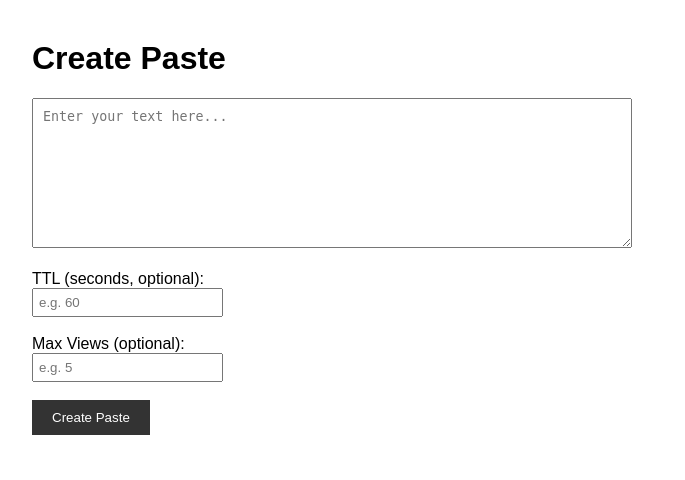
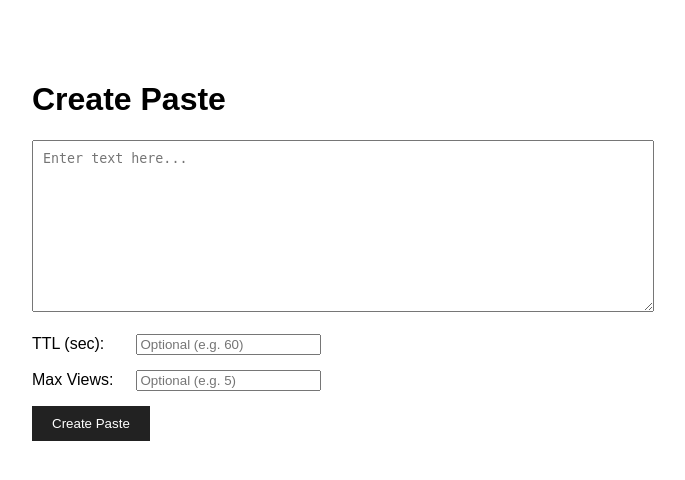
Before and after one commit to rodeatharva04/project1, a Django app: page / in a window 1280 px wide. Shown: the top 480 px of the page, without its empty margins (308-993 px from the left). Run offline with Django 5.2, Linux system fonts and the light colour scheme.

Commit message:
Update index.html

```diff
--- a/templates/pastes/index.html
+++ b/templates/pastes/index.html
@@ -3,45 +3,47 @@
 <head>
     <meta charset="UTF-8">
     <title>Pastebin Lite</title>
-    <meta name="viewport" content="width=device-width, initial-scale=1">
     <style>
-        body { font-family: sans-serif; max-width: 600px; margin: 40px auto; padding: 0 20px; }
-        textarea { width: 100%; height: 150px; padding: 10px; box-sizing: border-box; }
-        input { padding: 5px; }
-        button { padding: 10px 20px; background: #333; color: #fff; border: none; cursor: pointer; }
-        button:hover { background: #555; }
-        .result { margin-top: 20px; padding: 10px; background: #f0f0f0; word-break: break-all; }
+        body { font-family: sans-serif; max-width: 600px; margin: 40px auto; padding: 20px; }
+        textarea { width: 100%; height: 150px; padding: 10px; }
+        .row { margin-bottom: 15px; }
+        label { display: inline-block; width: 100px; }
+        button { padding: 10px 20px; background: #222; color: #fff; border: none; cursor: pointer; }
     </style>
 </head>
 <body>
     <h1>Create Paste</h1>
-    <textarea id="content" placeholder="Enter your text here..."></textarea>
+    <textarea id="content" placeholder="Enter text here..."></textarea>
     <br><br>
-    <label>TTL (seconds, optional):</label><br>
-    <input type="number" id="ttl" placeholder="e.g. 60">
-    <br><br>
-    <label>Max Views (optional):</label><br>
-    <input type="number" id="max_v" placeholder="e.g. 5">
-    <br><br>
+
+    <div class="row">
+        <label>TTL (sec):</label>
+        <input type="number" id="ttl" placeholder="Optional (e.g. 60)">
+    </div>
+
+    <div class="row">
+        <label>Max Views:</label>
+        <input type="number" id="max_v" placeholder="Optional (e.g. 5)">
+    </div>
+
     <button onclick="submitPaste()">Create Paste</button>
 
-    <div id="out" class="result" style="display:none;"></div>
+    <div id="out" style="margin-top:20px; font-weight:bold; word-break: break-all;"></div>
 
     <script>
         async function submitPaste() {
             const out = document.getElementById('out');
-            out.style.display = 'block';
             out.innerText = 'Creating...';
 
             const payload = {
-                content: document.getElementById('content').value,
+                content: document.getElementById('content').value
             };
 
             const ttl = document.getElementById('ttl').value;
-            if (ttl) payload.ttl_seconds = parseInt(ttl);
+            if(ttl) payload.ttl_seconds = parseInt(ttl);
 
             const maxV = document.getElementById('max_v').value;
-            if (maxV) payload.max_views = parseInt(maxV);
+            if(maxV) payload.max_views = parseInt(maxV);
 
             try {
                 const res = await fetch('/api/pastes', {
@@ -52,13 +54,13 @@
 
                 const data = await res.json();
 
-                if (res.ok) {
-                    out.innerHTML = `Success! Link:<br><a href="${data.url}">${data.url}</a>`;
+                if(res.ok) {
+                    out.innerHTML = `URL: <a href="${data.url}">${data.url}</a>`;
                 } else {
-                    out.innerText = `Error: ${data.error || 'Unknown error'}`;
+                    out.innerText = `Error: ${data.error}`;
                 }
-            } catch (e) {
-                out.innerText = 'Network Error';
+            } catch(e) {
+                out.innerText = "Network Error";
             }
         }
     </script>
```
